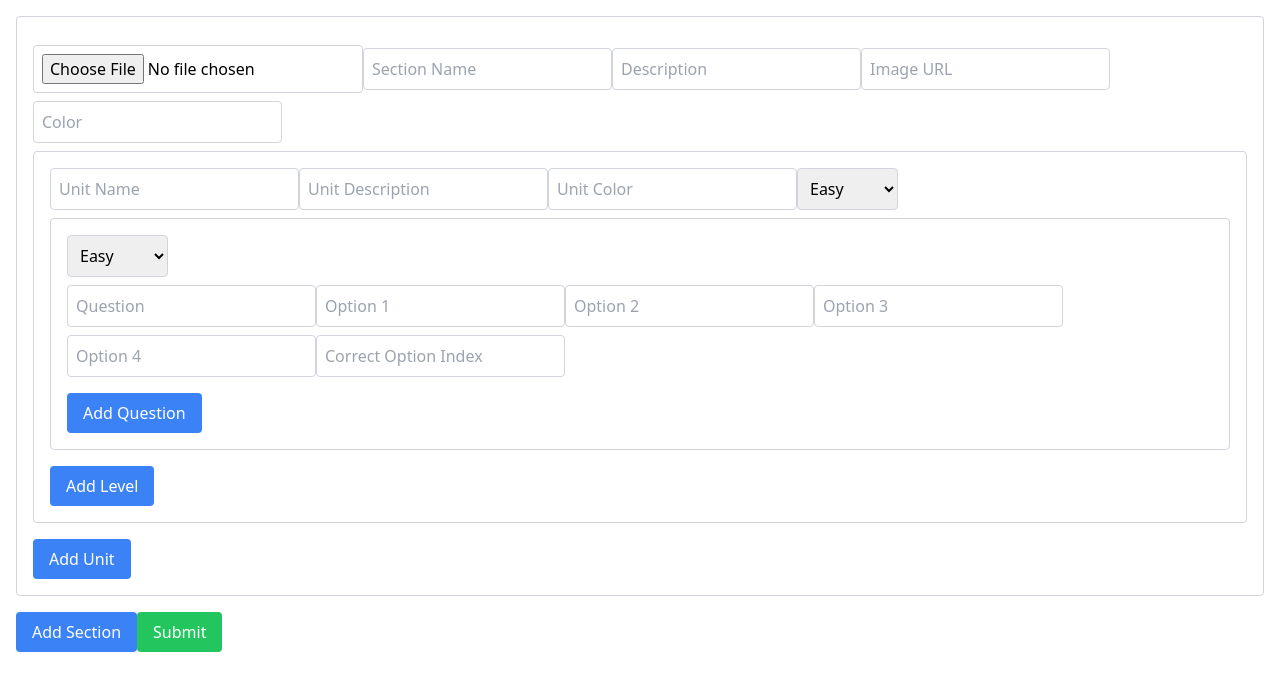
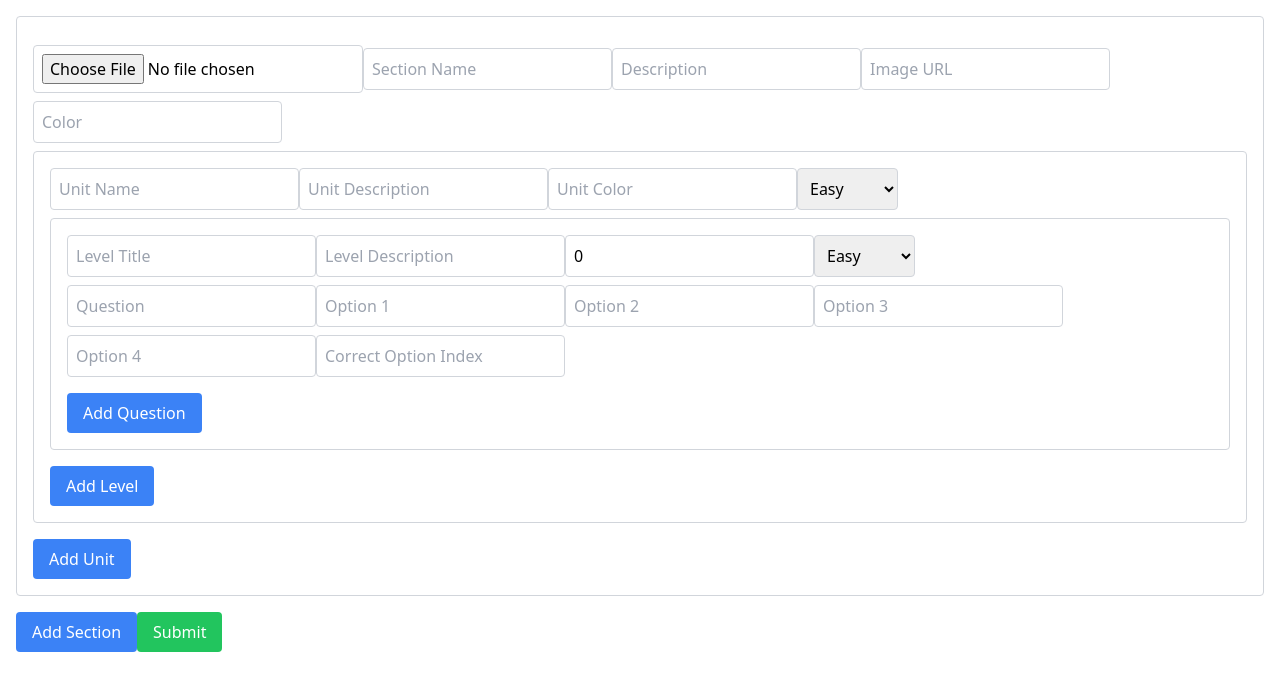
Before and after one commit to iamrosada/front-quiz-testing, a React (Create React App) app: page / in a window 1280 px wide. Shown: the top 690 px of the page. Built offline with nearby package versions, Linux system fonts and the light colour scheme.

Commit message:
feat: adicionado description, title on levels

```diff
--- a/src/quiz.tsx
+++ b/src/quiz.tsx
@@ -310,6 +310,9 @@
     description: string;
     color: string;
     levels: {
+      title: string; // Novo campo para o título
+      description: string; // Novo campo para a descrição
+      conquest: number; // Novo campo para a conquista
       difficulty: "easy" | "medium" | "hard";
       quizes: {
         questionText: string;
@@ -335,6 +338,9 @@
           levels: [
             {
               difficulty: "easy",
+              title: "",
+              description: "",
+              conquest: 0,
               quizes: [
                 {
                   questionText: "",
@@ -365,6 +371,9 @@
             levels: [
               {
                 difficulty: "easy",
+                title: "",
+                description: "",
+                conquest: 0,
                 quizes: [
                   {
                     questionText: "",
@@ -389,6 +398,9 @@
       levels: [
         {
           difficulty: "easy",
+          title: "",
+          description: "",
+          conquest: 0,
           quizes: [
             {
               questionText: "",
@@ -406,6 +418,9 @@
     const newFormData = [...formData];
     newFormData[sectionIndex].units[unitIndex].levels.push({
       difficulty: "easy",
+      title: "",
+      description: "",
+      conquest: 0,
       quizes: [
         { questionText: "", options: ["", "", "", ""], correctOptionIndex: "" },
       ],
@@ -427,26 +442,6 @@
     setFormData(newFormData);
   };
 
-  // const handleChange = (
-  //   e: React.ChangeEvent<HTMLInputElement | HTMLSelectElement>,
-  //   sectionIndex: number,
-  //   unitIndex: number,
-  //   levelIndex: number,
-  //   questionIndex: number,
-  //   field: string
-  // ) => {
-  //   const { value } = e.target;
-  //   const newFormData = [...formData] as any;
-  //   if (field === "options") {
-  //     newFormData[sectionIndex].units[unitIndex].levels[levelIndex].quizes[
-  //       questionIndex
-  //     ].options[e.target.dataset.optionindex as any] = value;
-  //   } else {
-  //     newFormData[sectionIndex].units[unitIndex].levels[levelIndex][field] =
-  //       value;
-  //   }
-  //   setFormData(newFormData);
-  // };
   const handleChange = (
     e: React.ChangeEvent<HTMLInputElement | HTMLSelectElement>,
     sectionIndex: number,
@@ -681,6 +676,102 @@
                   key={levelIndex}
                   className="border border-gray-300 rounded p-4 mb-4"
                 >
+                  <input
+                    type="text"
+                    placeholder="Level Title"
+                    value={level.title}
+                    onChange={(e) =>
+                      setFormData(
+                        formData.map((item, index) =>
+                          index === sectionIndex
+                            ? {
+                                ...item,
+                                units: item.units.map((u: any, i: any) =>
+                                  i === unitIndex
+                                    ? {
+                                        ...u,
+                                        levels: u.levels.map((l: any, j: any) =>
+                                          j === levelIndex
+                                            ? { ...l, title: e.target.value }
+                                            : l
+                                        ),
+                                      }
+                                    : u
+                                ),
+                              }
+                            : item
+                        )
+                      )
+                    }
+                    className="border border-gray-300 rounded p-2 mb-2"
+                  />
+                  <input
+                    type="text"
+                    placeholder="Level Description"
+                    value={level.description}
+                    onChange={(e) =>
+                      setFormData(
+                        formData.map((item, index) =>
+                          index === sectionIndex
+                            ? {
+                                ...item,
+                                units: item.units.map((u: any, i: any) =>
+                                  i === unitIndex
+                                    ? {
+                                        ...u,
+                                        levels: u.levels.map((l: any, j: any) =>
+                                          j === levelIndex
+                                            ? {
+                                                ...l,
+                                                description: e.target.value,
+                                              }
+                                            : l
+                                        ),
+                                      }
+                                    : u
+                                ),
+                              }
+                            : item
+                        )
+                      )
+                    }
+                    className="border border-gray-300 rounded p-2 mb-2"
+                  />
+
+                  <input
+                    type="number"
+                    placeholder="Conquest"
+                    value={level.conquest}
+                    onChange={(e) =>
+                      setFormData(
+                        formData.map((item, index) =>
+                          index === sectionIndex
+                            ? {
+                                ...item,
+                                units: item.units.map((u: any, i: any) =>
+                                  i === unitIndex
+                                    ? {
+                                        ...u,
+                                        levels: u.levels.map((l: any, j: any) =>
+                                          j === levelIndex
+                                            ? {
+                                                ...l,
+                                                conquest: parseInt(
+                                                  e.target.value
+                                                ),
+                                              }
+                                            : l
+                                        ),
+                                      }
+                                    : u
+                                ),
+                              }
+                            : item
+                        )
+                      )
+                    }
+                    className="border border-gray-300 rounded p-2 mb-2"
+                  />
                   <select
                     value={level.difficulty}
                     onChange={(e) =>
```
